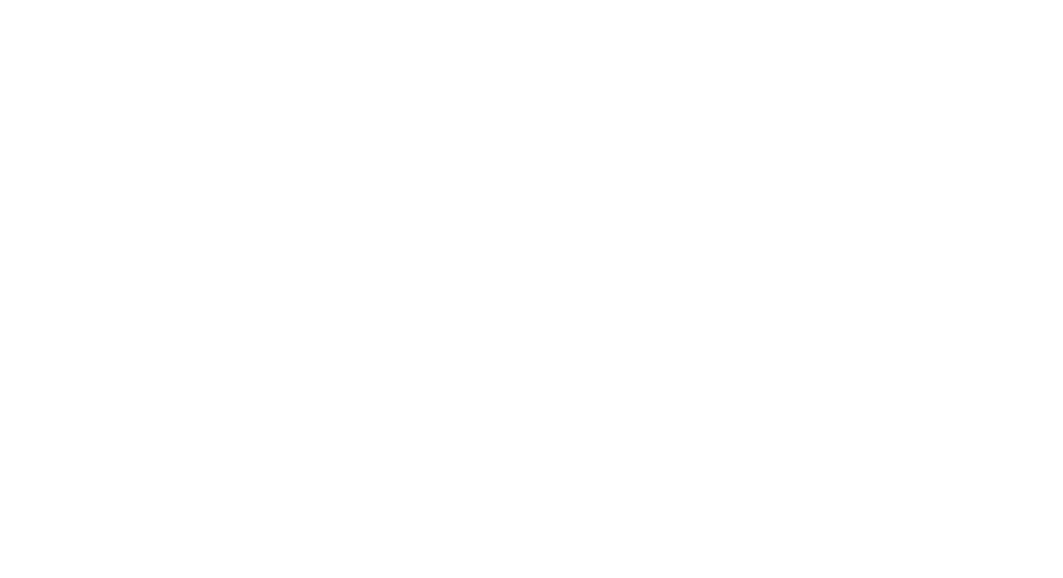
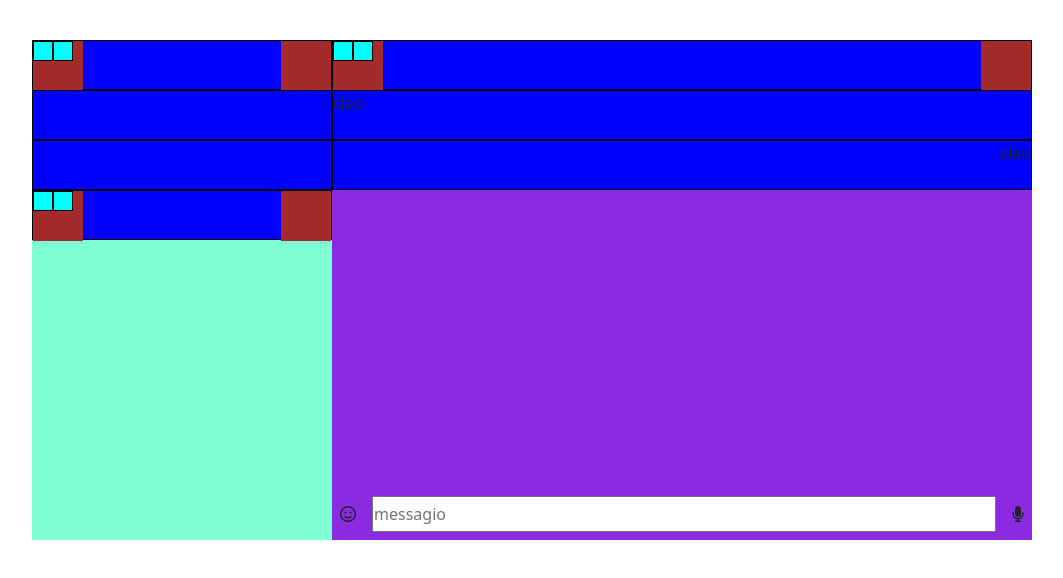
Before and after one commit to CraciaDenisStefan/vue-boolzapp, a plain HTML site: page index.html in a window 1280 px wide. Shown: the whole page, without its empty margins (108-1171 px from the left). Drawn offline with nearby package versions, Linux system fonts and the light colour scheme.

Commit message:
Creato layout con blocchi colorati

```diff
--- a/css/style.css
+++ b/css/style.css
@@ -0,0 +1,43 @@
+* {
+    margin: 0;
+    padding: 0;
+    box-sizing: border-box;
+}
+.container_fix{
+    background-color: beige;
+    position: fixed;
+    width: 1000px;
+    top: 5%;
+    left: 50%;
+    transform: translate(-50%);
+}
+.container{
+    background-color: red;
+
+}
+.content_left{
+    background-color: aquamarine;
+    height: 500px;
+    width: 300px;
+
+}
+.content_right{
+    background-color: blueviolet;
+    height: 500px;
+}
+.col-12{
+    height: 50px;
+    background-color: blue;
+    border:1px solid black
+}
+.content_col_left, .content_col_right{
+    background-color: brown;
+    width: 50px;
+    height: 50px;
+}
+.foto, .name{
+    background-color: aqua;
+    width: 20px;
+    height: 20px;
+    border: 1px solid black;
+}
--- a/index.html
+++ b/index.html
@@ -3,9 +3,76 @@
 <head>
     <meta charset="UTF-8">
     <meta name="viewport" content="width=device-width, initial-scale=1.0">
+    <link rel="stylesheet" href="https://cdnjs.cloudflare.com/ajax/libs/font-awesome/6.4.0/css/all.min.css" integrity="sha512-iecdLmaskl7CVkqkXNQ/ZH/XLlvWZOJyj7Yy7tcenmpD1ypASozpmT/E0iPtmFIB46ZmdtAc9eNBvH0H/ZpiBw==" crossorigin="anonymous" referrerpolicy="no-referrer" />
+    <link rel="stylesheet" href="	https://cdn.jsdelivr.net/npm/bootstrap@5.3.0/dist/css/bootstrap.min.css">
+    <link rel="stylesheet" href="https://cdn.jsdelivr.net/npm/bootstrap@5.3.0/dist/css/bootstrap.min.css">
+    <link rel="stylesheet" href="./css/style.css">
     <title>Document</title>
 </head>
 <body>
+    <!-- Creiamo id per vue -->
+    <div id="app">
+        <div class="container_fix">
+                    <div class="d-flex">
+                        <!-- Inizio contenuto contatti -->
+                        <div class="content_left d-flex flex-column">
+                            <div class="col-12 d-flex justify-content-between">
+                                <div class="content_col_left d-flex">
+                                    <!-- Il tuo account -->
+                                    <div class="foto"></div>
+                                    <div class="name"></div>
+                                </div>
+                                <div class="content_col_right"></div>
+                            </div>
+                            <div class="col-12">
+                                <!-- notifiche -->
+                            </div>
+                            <div class="col-12">
+                                <!-- ricerca -->
+                            </div>
+                            <div class="col-12 d-flex justify-content-between">
+                                <!-- Contatti -->
+                                <div class="content_col_left d-flex">
+                                    <div class="foto"></div>
+                                    <div class="name"></div>
+                                </div>
+                                <div class="content_col_right"></div>
+                            </div>
+                        </div>
 
+                        <div class="col content_right d-flex  flex-column">
+                            <!-- Inizio contenuto della chat -->
+                            <div class="col-12 d-flex justify-content-between">
+                                <!-- con chi stai chattando -->
+                                <div class="content_col_left d-flex">
+                                    <div class="foto"></div>
+                                    <div class="name"></div>
+                                </div>
+                                <div class="content_col_right"></div>
+                                </div>
+                                <div class="chat">
+                                    <!-- chat -->
+                                    <div class="col-12 d-flex justify-content-start">
+                                        <div class="received">ciao</div>
+                                    </div>
+                                    <div class="col-12 d-flex justify-content-end">
+                                        <div class="sent">ciao</div>
+                                    </div>
+                                </div>
+                                <div class="mt-auto p-2">
+                                    <!-- input messaggio -->
+                                    <div class="d-flex align-items-center">
+                                        <i class="fa-regular fa-face-smile "></i>
+                                        <input type="text" placeholder="messagio" class="py-1 col mx-3">
+                                        <i class="fas fa-microphone"></i>
+                                </div>
+                            </div>
+                        </div>
+                    </div>
+        </div>
+    </div>
+
+<script src='https://unpkg.com/vue@3/dist/vue.global.js'></script>
+<script src="./js/script.js"></script>
 </body>
 </html>
--- a/js/script.js
+++ b/js/script.js
@@ -0,0 +1,9 @@
+const { createApp } = Vue
+
+createApp({
+  data() {
+    return {
+      count: 0
+    }
+  }
+}).mount('#app')
```
